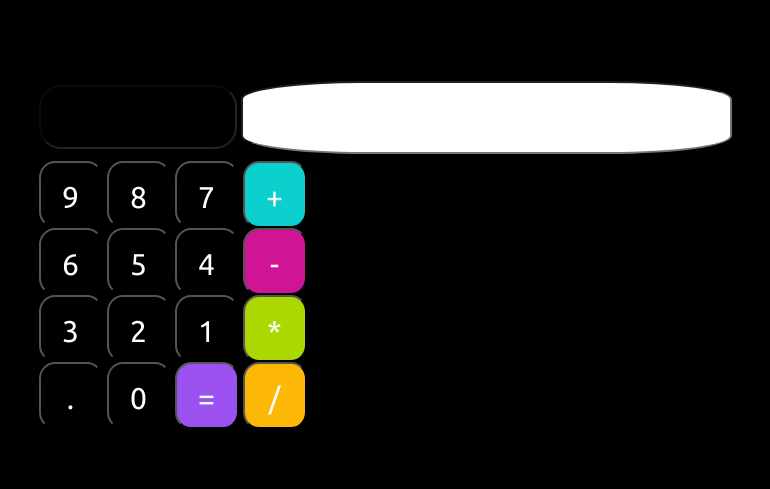
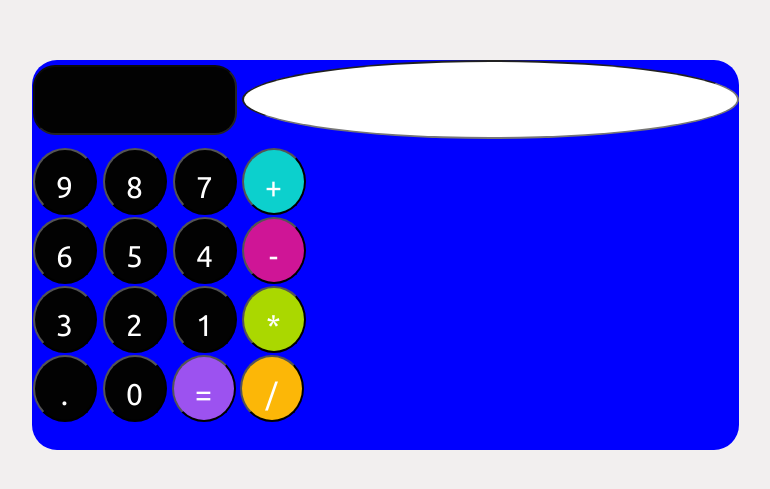
Before and after one commit to lazaroalvesr/Calculadora_Avancada, a plain HTML site: page index.html in a window 1280 px wide. Shown: the part 153-642 px from the top of the page, without its empty margins (263-1033 px from the left). Drawn offline with Linux system fonts and the light colour scheme.

Commit message:
Update estilo.css

```diff
--- a/estilo.css
+++ b/estilo.css
@@ -2,32 +2,43 @@
 
 body {
     width: 100%;
+    display: flex;
     height: 100vh;
-    display: flex;
     align-items: center;
     justify-content: center;
-    background: #000;
+    background: rgb(242, 239, 239);
 }
 
 input {
     color: #fff;
-    padding: 17px;
+    padding: 20px;
     outline: none;
     font-size: 30px;
     font-family: 'Ubuntu', sans-serif;
-    border-radius: 25%;
+    border-radius: 500%;
+
+
 }
 
-.maincolor{
-    background-color: #000;
+form {
+    background: blue;
+    border-radius: 25px;
+    height: 390px;
+    display: inline-block;
 }
 
-.num{
+.maincolor {
+    background-color: rgb(2, 2, 2);
+    margin: 1px;
+
+}
+
+.num {
     width: 64px;
     height: 67px;
 }
 
-.text{
+.text {
     width: 160px;
     height: 26px;
     border-radius: 22px;
@@ -36,37 +47,40 @@ input {
     margin-bottom: 12px;
 }
 
-.text1{
-    width:25px;
-    height: 26px;
+.text1 {
+    width: 30px;
+    height: 29px;
     border-radius: 22px;
     letter-spacing: 5px;
     text-align: center;
     margin-bottom: 12px;
     border-radius: 50%;
     cursor: pointer;
+
+
 }
 
-.main{
+.main {
     display: inline-block;
 }
 
-.blue{
+.blue {
     background-color: #0cd0cd;
+
 }
 
-.pin{
+.pin {
     background-color: #cf1596;
 }
 
-.gre{
+.gre {
     background-color: #aad800;
 }
 
-.pur{
+.pur {
     background-color: #9c52f0;
 }
 
-.ora{
+.ora {
     background-color: #fcb707;
 }
```
